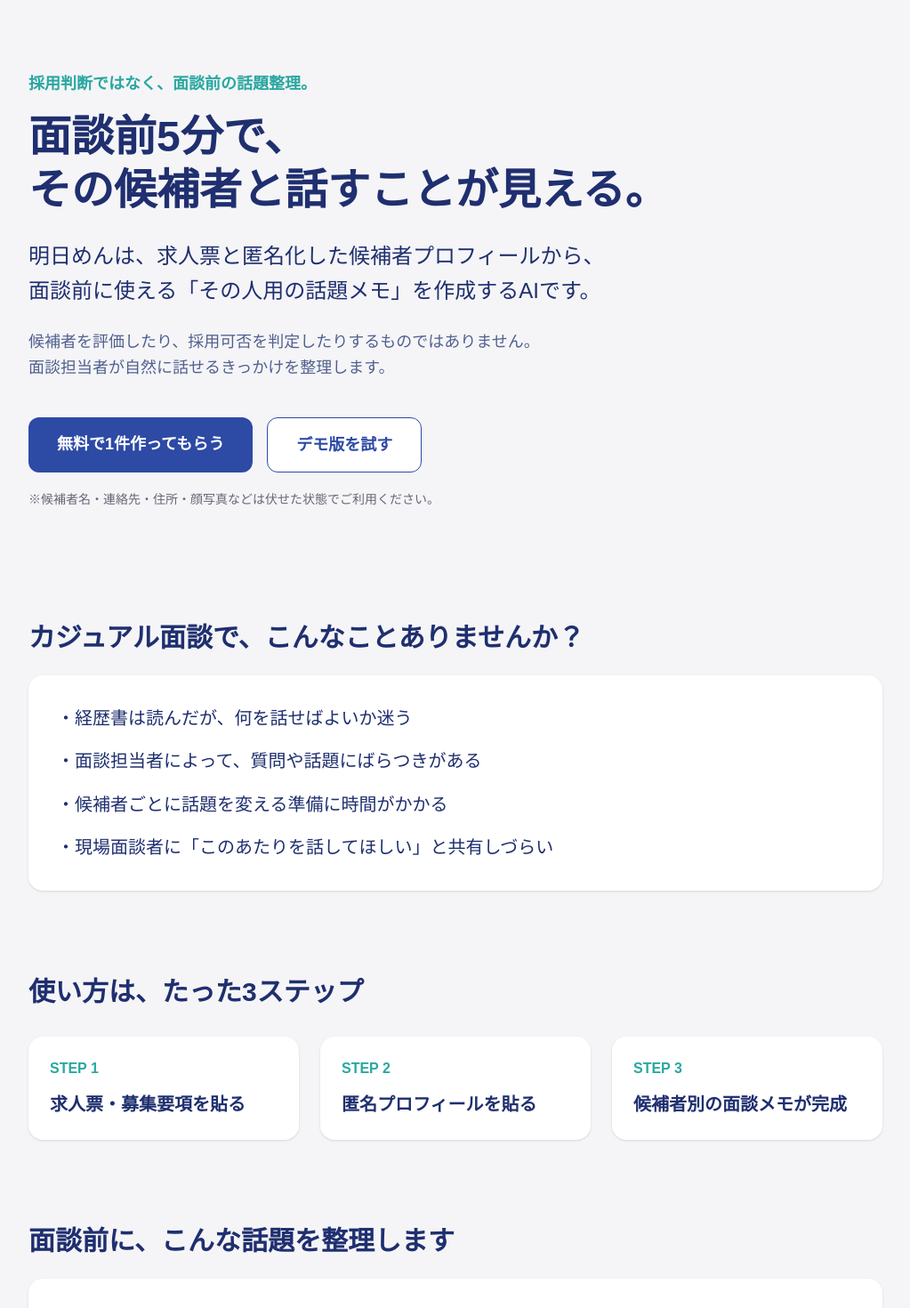
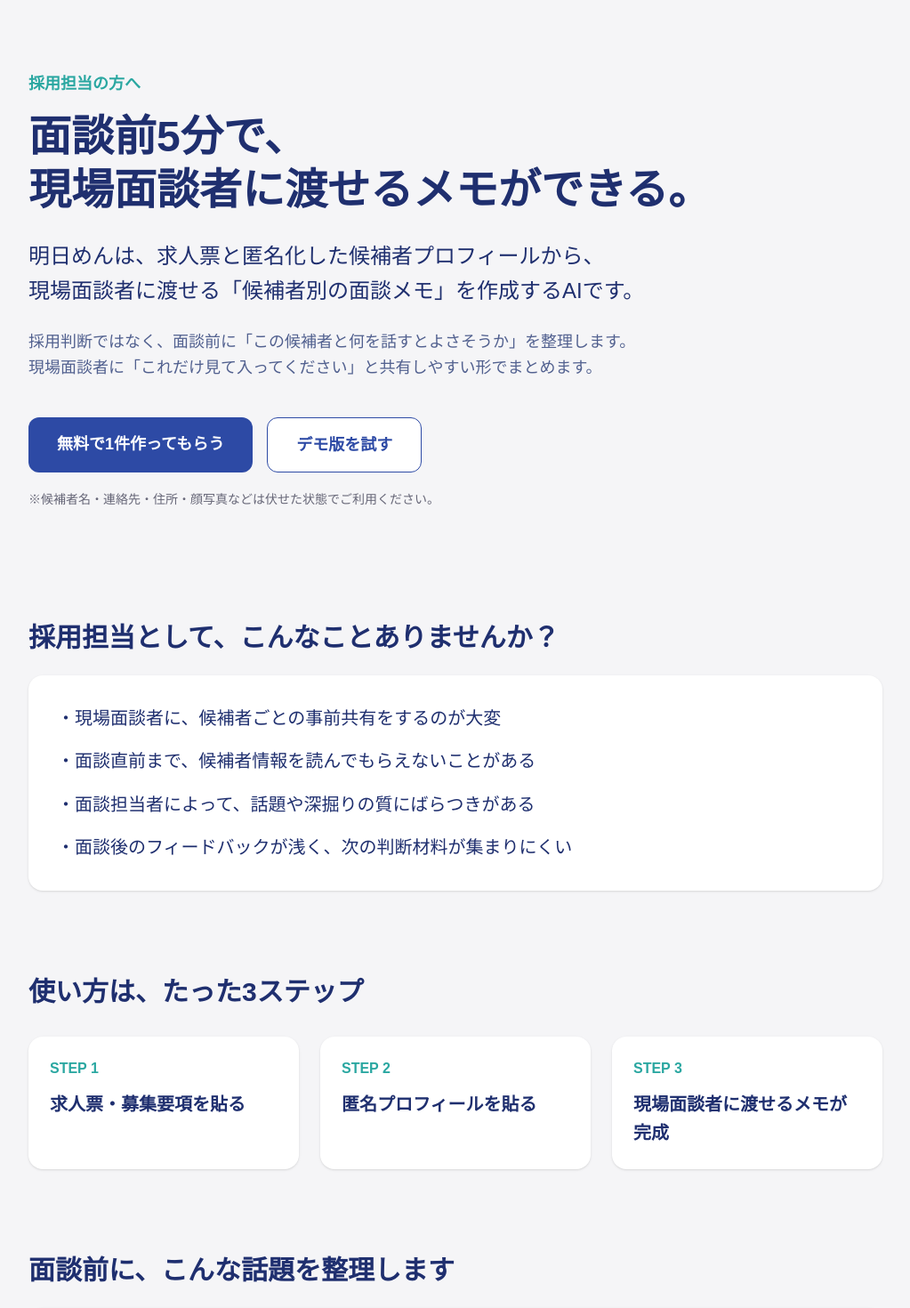
Before and after one commit to yshyk216/asumen-lp-v2, a Next.js app: page / in a window 1280 px wide. Shown: the top 1470 px of the page at 89% size, without its empty margins (128-1151 px from the left). Built offline with nearby package versions, Linux system fonts and the light colour scheme.

Commit message:
Update page.tsx

```diff
--- a/app/page.tsx
+++ b/app/page.tsx
@@ -7,25 +7,25 @@ export default function Home() {
       {/* Hero */}
       <section className="max-w-5xl mx-auto px-8 py-20">
         <p className="text-lg mb-4 text-[#2aa7a1] font-semibold">
-          採用判断ではなく、面談前の話題整理。
+          採用担当の方へ
         </p>
 
         <h1 className="text-5xl font-bold leading-tight mb-6">
           面談前5分で、
           <br />
-          その候補者と話すことが見える。
+          現場面談者に渡せるメモができる。
         </h1>
 
         <p className="text-2xl leading-relaxed mb-6">
           明日めんは、求人票と匿名化した候補者プロフィールから、
           <br />
-          面談前に使える「その人用の話題メモ」を作成するAIです。
+          現場面談者に渡せる「候補者別の面談メモ」を作成するAIです。
         </p>
 
         <p className="text-lg leading-relaxed text-[#51608f] mb-10">
-          候補者を評価したり、採用可否を判定したりするものではありません。
+          採用判断ではなく、面談前に「この候補者と何を話すとよさそうか」を整理します。
           <br />
-          面談担当者が自然に話せるきっかけを整理します。
+          現場面談者に「これだけ見て入ってください」と共有しやすい形でまとめます。
         </p>
 
         <div className="flex flex-col sm:flex-row gap-4">
@@ -56,15 +56,15 @@ export default function Home() {
       {/* Problem */}
       <section className="max-w-5xl mx-auto px-8 py-12">
         <h2 className="text-3xl font-bold mb-6">
-          カジュアル面談で、こんなことありませんか？
+          採用担当として、こんなことありませんか？
         </h2>
 
         <div className="bg-white rounded-2xl p-8 shadow-sm">
           <ul className="space-y-4 text-xl leading-relaxed">
-            <li>・経歴書は読んだが、何を話せばよいか迷う</li>
-            <li>・面談担当者によって、質問や話題にばらつきがある</li>
-            <li>・候補者ごとに話題を変える準備に時間がかかる</li>
-            <li>・現場面談者に「このあたりを話してほしい」と共有しづらい</li>
+            <li>・現場面談者に、候補者ごとの事前共有をするのが大変</li>
+            <li>・面談直前まで、候補者情報を読んでもらえないことがある</li>
+            <li>・面談担当者によって、話題や深掘りの質にばらつきがある</li>
+            <li>・面談後のフィードバックが浅く、次の判断材料が集まりにくい</li>
           </ul>
         </div>
       </section>
@@ -79,7 +79,7 @@ export default function Home() {
           {[
             ["1", "求人票・募集要項を貼る"],
             ["2", "匿名プロフィールを貼る"],
-            ["3", "候補者別の面談メモが完成"],
+            ["3", "現場面談者に渡せるメモが完成"],
           ].map(([num, text]) => (
             <div key={num} className="bg-white rounded-2xl p-6 shadow-sm">
               <div className="text-[#2aa7a1] font-bold mb-3">STEP {num}</div>
@@ -113,10 +113,10 @@ export default function Home() {
 
         <p className="text-lg leading-relaxed text-[#51608f] mb-8">
           明日めんは、汎用的な質問リストではなく、
-          求人内容と候補者の経験が重なる部分から、面談で自然に話せる話題を整理します。
+          求人内容と候補者の経験が重なる部分から、現場面談者が自然に話せる話題を整理します。
         </p>
 
-          <p className="text-sm font-bold text-[#2aa7a1] mb-3">
+        <p className="text-sm font-bold text-[#2aa7a1] mb-3">
           例：配信業界の求人
         </p>
 
@@ -298,7 +298,7 @@ export default function Home() {
             <ul className="space-y-4 text-lg leading-relaxed">
               <li>・求人票と候補者経験の接点を整理する</li>
               <li>・面談で話しやすい実務場面を見つける</li>
-              <li>・現場面談者に渡せる話題メモを作る</li>
+              <li>・現場面談者に渡せる候補者別メモを作る</li>
             </ul>
           </div>
 
@@ -326,7 +326,7 @@ export default function Home() {
           <p className="text-xl leading-relaxed text-[#51608f] mb-4">
             デモ版は、Dify上の簡易画面でお試しいただけます。
             求人票と匿名化した候補者プロフィールを貼ると、
-            その場で「候補者別の話題メモ」を作成できます。
+            その場で「候補者別の面談メモ」を作成できます。
           </p>
 
           <p className="text-lg leading-relaxed text-[#667]">
@@ -363,7 +363,7 @@ export default function Home() {
         <p className="text-xl leading-relaxed text-[#51608f] mb-8">
           求人URLと匿名化した候補者プロフィールを送っていただければ、
           <br />
-          面談前に使える「その人用の話題メモ」を1件無料で作成します。
+          現場面談者に渡せる「候補者別の面談メモ」を1件無料で作成します。
           <br />
           通常1〜2営業日以内を目安に、メールでご連絡します。
         </p>
```
